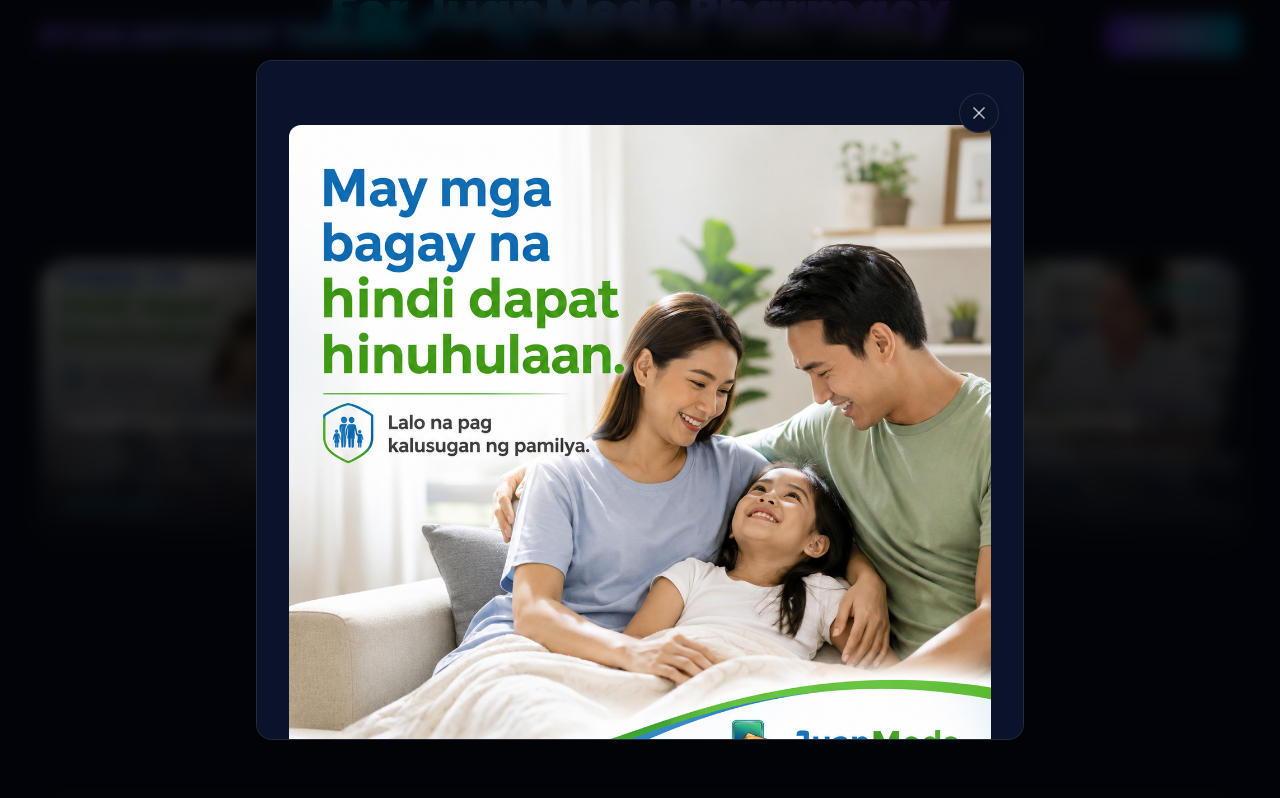
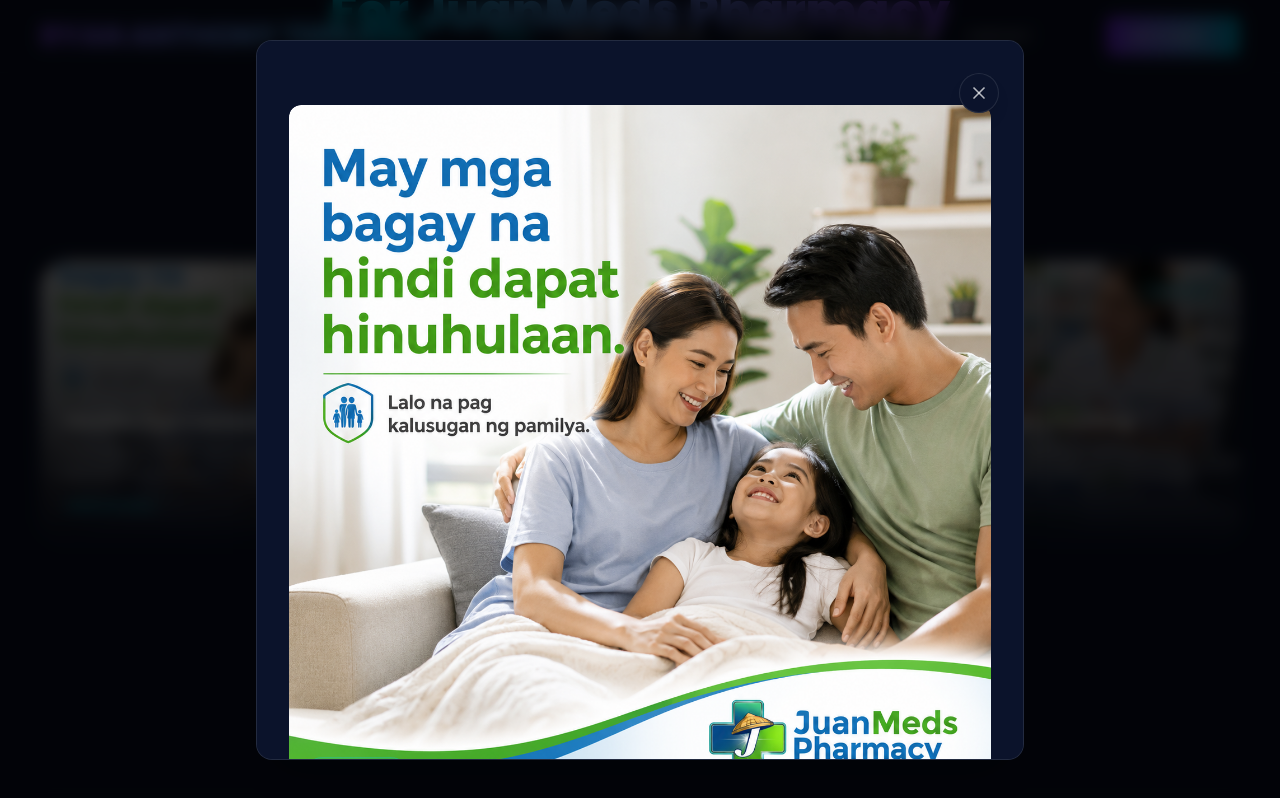
Before and after one commit to RYLO20/My-Portfolio, a React (Vite) app: page / in a window 1280 px wide. Both pictures are taken after a click on the element 232 px from the left and 3740 px from the top of the page. Shown: the part 3340-4138 px from the top of the page. Built offline with nearby package versions, Linux system fonts and the light colour scheme.

Commit message:
updated project section

```diff
--- a/src/components/Projects.tsx
+++ b/src/components/Projects.tsx
@@ -34,21 +34,10 @@ import {
 // ============================================
 // IMPORT YOUR GRAPHICS IMAGES HERE
 // ============================================
-// Just uncomment and change the path to match your image filename
 import graphic1 from "../assets/graphics/firstpost.png";
 import graphic2 from "../assets/graphics/2ndpost.png";
 import graphic3 from "../assets/graphics/3rd post.png";
 import graphic4 from "../assets/graphics/4th post.png";
-// Add more graphics here as needed:
-// import graphic5 from "../assets/graphics/your-image.png";
-// import graphic6 from "../assets/graphics/another-image.jpg";
-
-// ============================================
-// IMPORT YOUR VIDEO THUMBNAILS HERE
-// ============================================
-// Add your video thumbnails here (place thumbnails in src/assets/videos/)
-// import videoThumb1 from "../assets/videos/video1-thumb.jpg";
-// import videoThumb2 from "../assets/videos/video2-thumb.jpg";
 
 // ============================================
 // GRAPHICS PROJECTS - Add your graphic projects here
@@ -58,8 +47,8 @@ const graphicsProjects = [
     id: 1,
     title: "Health Tips Carousel",
     category: "GRAPHICS",
-    image: graphic1,      // Your main image
-    thumbnail: graphic1,   // Thumbnail for cards (can be same as image)
+    image: graphic1,
+    thumbnail: graphic1,
     description: "Educational health tips graphics designed to provide value to the community while building brand trust.",
     targetMarket: "Local community members, families, and individuals seeking affordable healthcare options.",
     painPoints: "Lack of accessible health information, mistrust of generic pharmacy ads.",
@@ -80,85 +69,55 @@ const graphicsProjects = [
     toolsUsed: ["Adobe Photoshop", "Canva", "Adobe Illustrator"],
     deliverables: "15 promotional posts, 5 countdown graphics"
   },
-
-
-  // ============================================
-  // 📌 TEMPLATE FOR ADDING NEW GRAPHIC PROJECTS:
-  // Just copy this template and fill in your details
-  // ============================================
   {
-     id: 3,  // Change the ID number
-     title: "Juanmeds Daily posting",
+    id: 3,  // Fixed: Changed from 3 to 3 (only one id:3)
+    title: "Juanmeds Daily Posting",
     category: "GRAPHICS",
-     image: graphic3,  // Your imported image
-     thumbnail: graphic3,  // Or use a different thumbnail
-     description: "Write a compelling description of your project here.",
+    image: graphic3,
+    thumbnail: graphic3,
+    description: "Daily social media posts maintaining brand presence and engaging with the community.",
     targetMarket: "Families and Households Needing Affordable Medicines",
     painPoints: "Medicines are too expensive for the family's budget.",
     awarenessLevel: "Solution-aware",
-     toolsUsed: ["chatgpt", "Photoshop", "Obsidian"],
+    toolsUsed: ["ChatGPT", "Photoshop", "Obsidian"],
     deliverables: "Increase pharmacy visits and position JuanMeds as the trusted affordable pharmacy for families"
   },
-
   {
-     id: 3,  // Change the ID number
-     title: "Your Project Title",
+    id: 4,  // Fixed: Changed from 3 to 3 (only one id:3)
+    title: "Juanmeds Daily Posting",
     category: "GRAPHICS",
-     image: graphic4,  // Your imported image
-     thumbnail: graphic4,  // Or use a different thumbnail
-     description: "Write a compelling description of your project here.",
-     targetMarket: "Describe who this content is for.",
-     painPoints: "What problems does this solve for the audience?",
-     awarenessLevel: "Unaware / Problem-aware / Solution-aware / Product-aware / Consideration",
-     toolsUsed: ["Tool 1", "Tool 2", "Tool 3"],
-     deliverables: "List what you delivered"
-   },
-
-  // ============================================
-  // 📌 TEMPLATE FOR ADDING NEW GRAPHIC PROJECTS:
-  // Just copy this template and fill in your details
-  // ============================================
-  // {
-  //   id: 3,  // Change the ID number
-  //   title: "Your Project Title",
-  //   category: "GRAPHICS",
-  //   image: graphic5,  // Your imported image
-  //   thumbnail: graphic5,  // Or use a different thumbnail
-  //   description: "Write a compelling description of your project here.",
-  //   targetMarket: "Describe who this content is for.",
-  //   painPoints: "What problems does this solve for the audience?",
-  //   awarenessLevel: "Unaware / Problem-aware / Solution-aware / Product-aware / Consideration",
-  //   toolsUsed: ["Tool 1", "Tool 2", "Tool 3"],
-  //   deliverables: "List what you delivered"
-  // },
+    image: graphic4,
+    thumbnail: graphic4,
+    description: "Daily social media posts maintaining brand presence and engaging with the community.",
+    targetMarket: "Families and Households Needing Affordable Medicines",
+    painPoints: "Medicines are too expensive for the family's budget.",
+    awarenessLevel: "Solution-aware",
+    toolsUsed: ["ChatGPT", "Photoshop", "Obsidian"],
+    deliverables: "Increase pharmacy visits and position JuanMeds as the trusted affordable pharmacy for families"
+  }
+  // REMOVED the duplicate id:3 project with placeholder text
 ];
 
 // ============================================
 // VIDEOS PROJECTS - Add your video projects here
 // ============================================
-const videoProjects = [
-  // ============================================
-  // 📌 TEMPLATE FOR ADDING NEW VIDEO PROJECTS:
-  // 1. Place your video file in: public/videos/
-  // 2. Place thumbnail in: src/assets/videos/
-  // 3. Import thumbnail above
-  // 4. Use this template:
-  // ============================================
-  // {
-  //   id: 1,
-  //   title: "Your Video Title",
-  //   category: "VIDEOS",
-  //   image: videoThumb1,  // Your thumbnail import
-  //   thumbnail: videoThumb1,
-  //   videoUrl: "/videos/your-video-file.mp4",  // Path to video in public folder
-  //   description: "Describe what this video is about.",
-  //   targetMarket: "Who is this video for?",
-  //   painPoints: "What problems does it address?",
-  //   awarenessLevel: "Awareness / Consideration / Decision",
-  //   toolsUsed: ["CapCut", "Adobe Premiere Pro", "Meta Business Suite"],
-  //   deliverables: "What was delivered (e.g., 30-second video, 5 variations)"
-  // },
-];
+const videoProjects: any[] = []; // Empty array for now
+
+//{
+    //id: 1,
+    //title: "JuanMeds Promotional Video",
+    //category: "VIDEOS",
+    //image: promoVideoThumb,
+    //thumbnail: promoVideoThumb,
+    //videoUrl: "/videos/promo-video.mp4",  // Make sure this file exists in public/videos/
+    //description: "Promotional video highlighting JuanMeds' affordable medicines and friendly service.",
+    //targetMarket: "Budget-conscious families in need of affordable medicines.",
+    //painPoints: "High medication costs, long lines at major pharmacies.",
+    //awarenessLevel: "Consideration - Choosing between pharmacy options",
+    //toolsUsed: ["CapCut", "Adobe Photoshop", "Meta Ads Manager"],
+    //deliverables: "30-second promo video, 15-second cut for reels"
+  //},
+
 
 export default function Projects() {
   const [openModal, setOpenModal] = useState(false);
@@ -184,7 +143,6 @@ export default function Projects() {
     setOpenAllProjectsModal(false);
   };
 
-  // Helper to check if video URL is YouTube
   const isYouTubeUrl = (url: string) => {
     return url?.includes("youtube.com") || url?.includes("youtu.be");
   };
@@ -312,7 +270,7 @@ export default function Projects() {
             </div>
           )}
 
-          {/* Empty State - Show when no projects */}
+          {/* Empty State */}
           {currentProjects.length === 0 && (
             <div className="text-center py-20">
               <div className="inline-flex items-center justify-center w-20 h-20 rounded-full border border-white/10 bg-white/5 mb-4">
@@ -325,14 +283,14 @@ export default function Projects() {
         </div>
       </section>
 
-      {/* PROJECT DETAILS MODAL */}
+      {/* PROJECT DETAILS MODAL - FIXED VERSION */}
       {openModal && selectedProject && (
         <div
           className="fixed inset-0 z-50 flex items-center justify-center bg-black/80 p-4 backdrop-blur-sm"
           onClick={closeModal}
         >
           <div
-            className="relative w-full max-w-3xl max-h-[85vh] overflow-y-auto rounded-2xl border border-white/10 bg-[#0B132B] p-6 shadow-2xl md:p-8 custom-scrollbar"
+            className="relative w-full max-w-3xl max-h-[90vh] overflow-y-auto rounded-2xl border border-white/10 bg-[#0B132B] p-6 shadow-2xl md:p-8 custom-scrollbar"
             onClick={(e) => e.stopPropagation()}
           >
             <div className="sticky top-0 z-20 float-right -mt-2 -mr-2">
@@ -347,22 +305,32 @@ export default function Projects() {
             <div className="clear-both">
               <div className="relative mb-6 overflow-hidden rounded-xl bg-[#0B132B]">
                 {selectedProject.category === "VIDEOS" && selectedProject.videoUrl ? (
+                  isYouTubeUrl(selectedProject.videoUrl) ? (
+                    <div className="relative pb-[56.25%] h-0">
+                      <iframe
+                        src={selectedProject.videoUrl}
+                        title={selectedProject.title}
+                        className="absolute top-0 left-0 w-full h-full rounded-xl"
+                        frameBorder="0"
+                        allow="accelerometer; autoplay; clipboard-write; encrypted-media; gyroscope; picture-in-picture"
+                        allowFullScreen
+                      />
+                    </div>
+                  ) : (
                     <video
                       src={selectedProject.videoUrl}
                       controls
                       className="w-full rounded-xl"
                       poster={selectedProject.image}
                     />
+                  )
                 ) : (
                   <img
                     src={selectedProject.image}
                     alt={selectedProject.title}
-      className="w-full h-auto"
+                    className="w-full h-auto rounded-xl"
                   />
                 )}
-  {/* Remove or comment out the gradient overlay that might be covering the image */}
-  {/* <div className="absolute inset-0 bg-gradient-to-t from-[#0B132B] to-transparent pointer-events-none" /> */}
-                <div className="absolute inset-0 from-[#0B132B] to-transparent pointer-events-none" />
 
                 <div className="absolute bottom-4 left-4">
                   <div className="inline-flex rounded-full border border-cyan-400/20 bg-cyan-400/10 px-4 py-2 text-[11px] font-bold tracking-[0.14em] text-cyan-300 backdrop-blur-sm">
```
Lines whose indentation alone changed are shown as unchanged.
